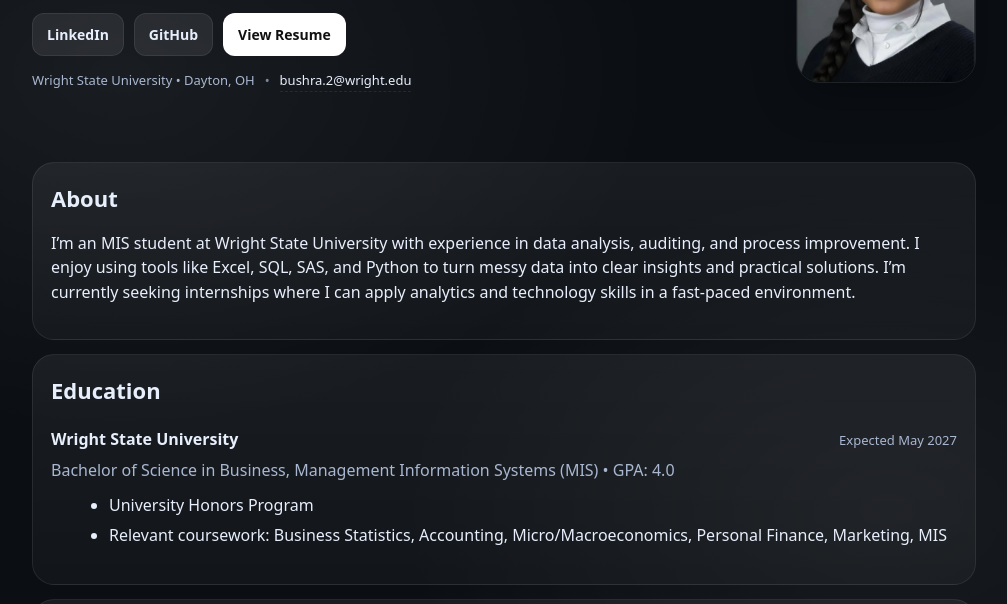
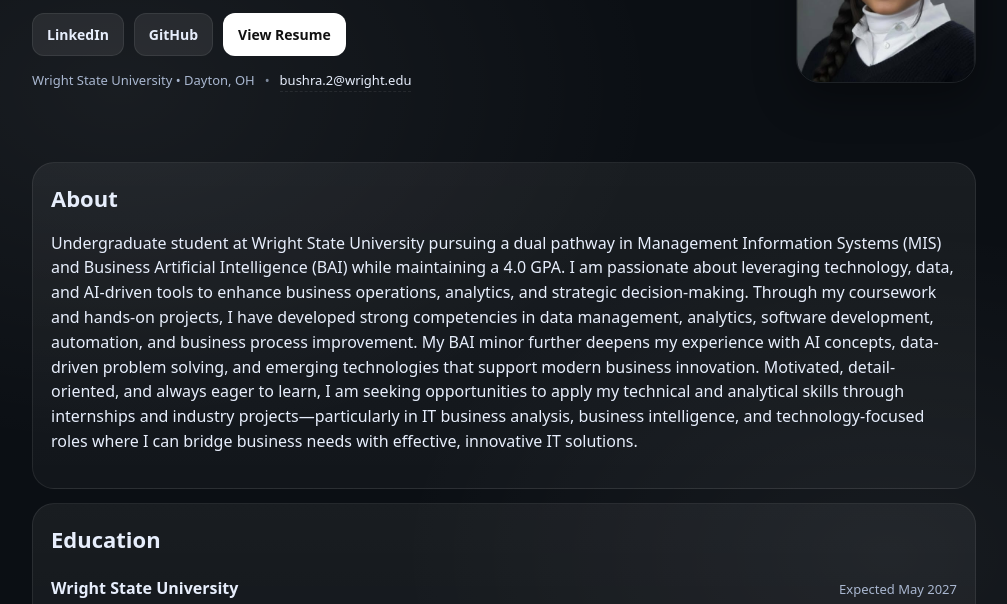
Before and after one commit to syedabushra2/AyshaBushra.github.io, a plain HTML site: page index.html in a window 1280 px wide. Shown: the part 144-748 px from the top of the page, without its empty margins (136-1143 px from the left). Drawn offline with Linux system fonts and the light colour scheme.

Commit message:
Update index.html

```diff
--- a/index.html
+++ b/index.html
@@ -37,9 +37,11 @@
     <section id="about" class="card">
       <h2>About</h2>
       <p>
-        I’m an MIS student at Wright State University with experience in data analysis, auditing, and process improvement.
-        I enjoy using tools like Excel, SQL, SAS, and Python to turn messy data into clear insights and practical solutions.
-        I’m currently seeking internships where I can apply analytics and technology skills in a fast-paced environment.
+        Undergraduate student at Wright State University pursuing a dual pathway in Management Information Systems (MIS) and Business Artificial Intelligence (BAI) while maintaining a 4.0 GPA.
+        I am passionate about leveraging technology, data, and AI-driven tools to enhance business operations, analytics, and strategic decision-making.
+        Through my coursework and hands-on projects, I have developed strong competencies in data management, analytics, software development, automation, and business process improvement.
+        My BAI minor further deepens my experience with AI concepts, data-driven problem solving, and emerging technologies that support modern business innovation.
+        Motivated, detail-oriented, and always eager to learn, I am seeking opportunities to apply my technical and analytical skills through internships and industry projects—particularly in IT business analysis, business intelligence, and technology-focused roles where I can bridge business needs with effective, innovative IT solutions.
       </p>
     </section>
 
```
